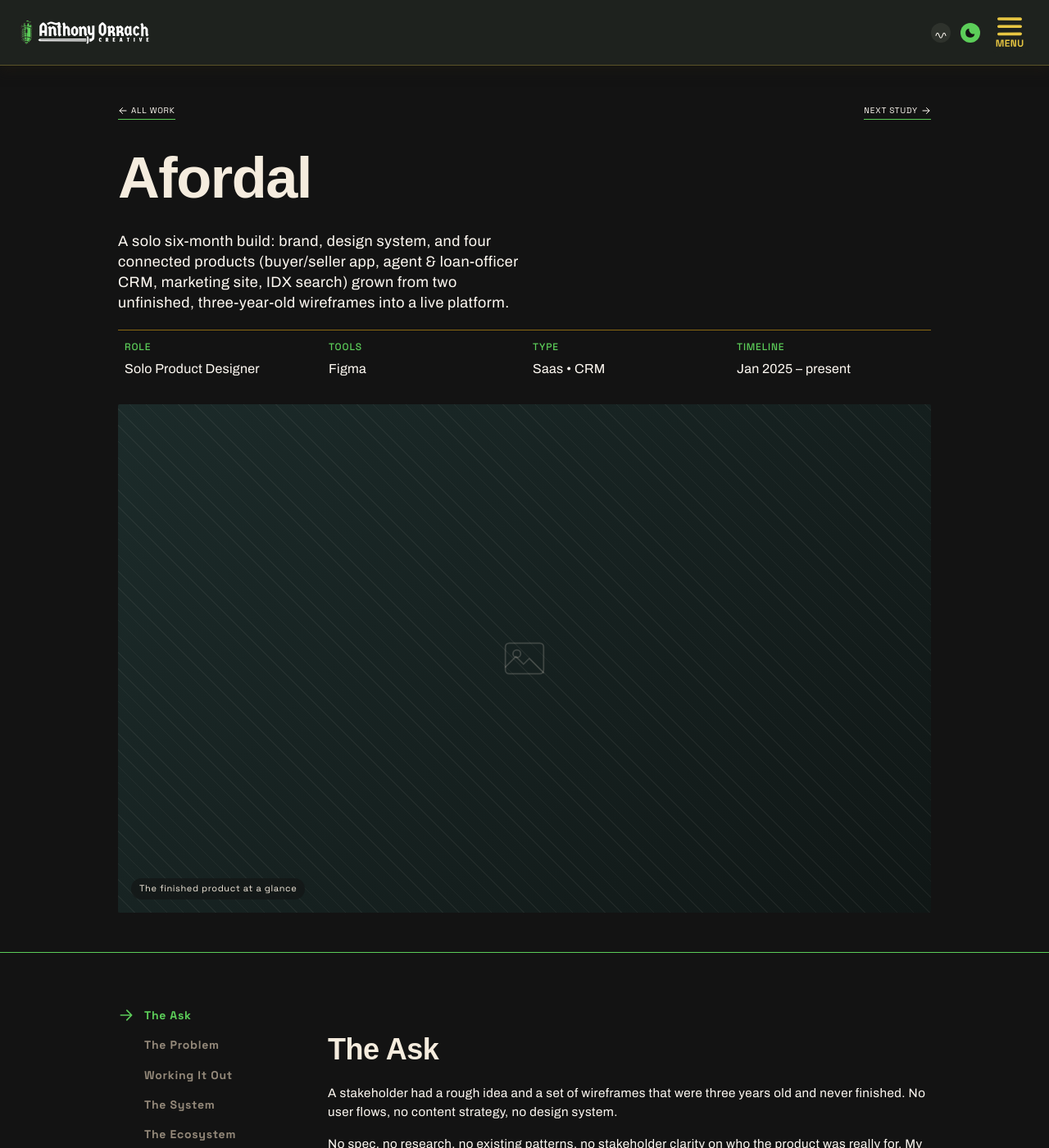
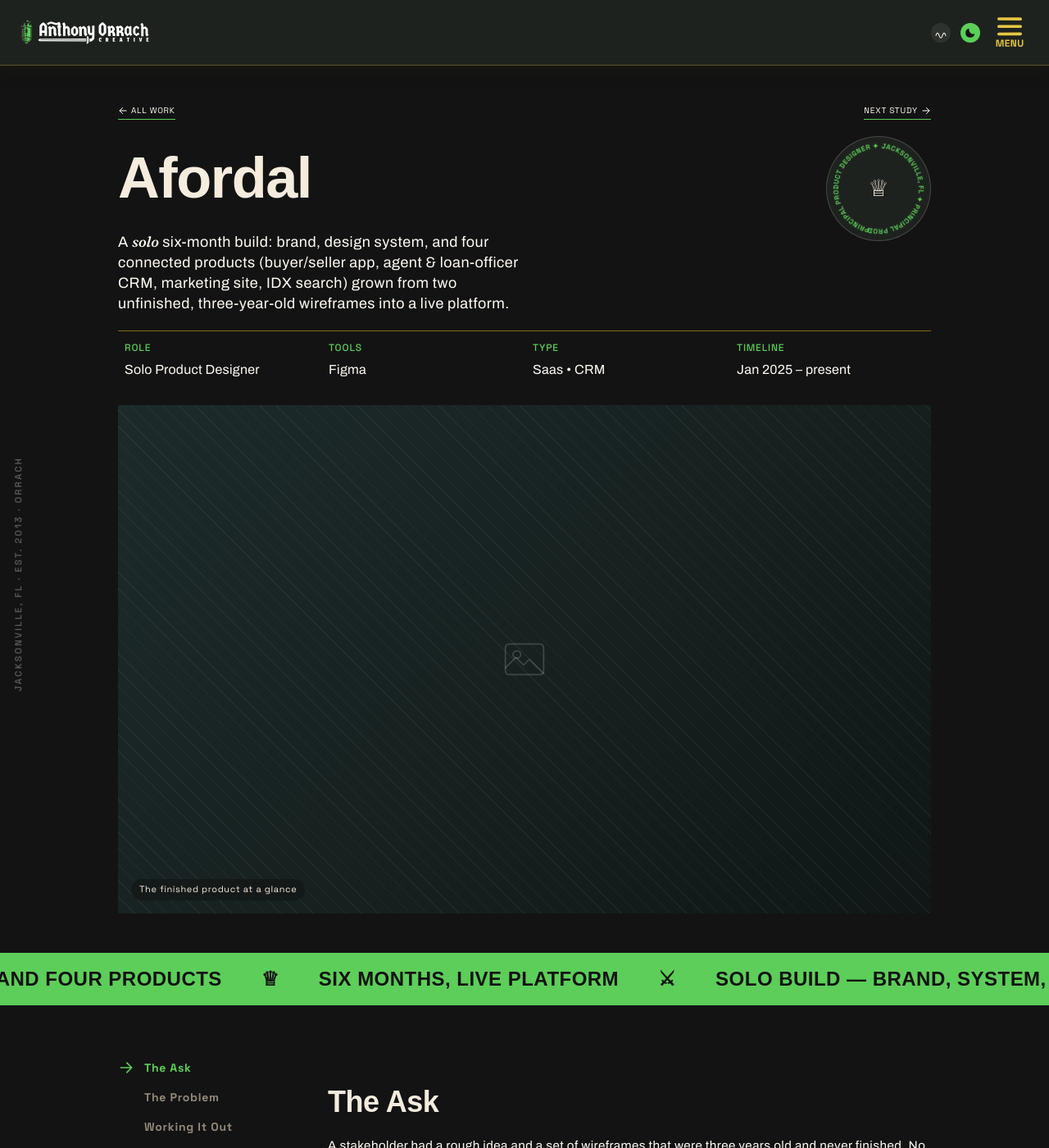
Before and after one commit to orrachcreative/orrachcreative.github.io, a Jekyll site: the page built from work/afordal.html, in a window 1280 px wide and 1400 px high. Shown: the whole window at 82% size. Built offline with Jekyll 4.4.1, drawn with Linux system fonts in a browser that asks for light colours; some web fonts are replaced.

Commit message:
Extend new visual direction to the three work case studies
Same components as Home/About, applied to the case-hero without
restructuring the case-study content below it: seal badge next to the
title (same toned-down easter egg), corner label, a Fraunces
accent-word on each case's standout fact (Afordal's "solo," HomeASAP's
"Thirteen years," High5's "1,600+ companies"), and a marquee band
between the hero and the sidebar/content pulling each case's own key
facts. The-ask/problem/decisions/system/ecosystem/outcome sections,
draft flags, and verify-list asides are untouched.

Co-Authored-By: Claude Sonnet 5 <noreply@anthropic.com>
Claude-Session: https://claude.ai/code/session_01MzSaLw8aaGzPaaBcGJvVrm

```diff
--- a/work/afordal.html
+++ b/work/afordal.html
@@ -5,14 +5,26 @@ nav: work
 permalink: /work/afordal/
 gallery: true
 ---
+<div class="proclamation" data-proclamation role="status" aria-live="polite">
+  <span>You found it. Real crest on the way — this seal's a placeholder for now.</span>
+  <button type="button" data-proclamation-close aria-label="Dismiss" style="position: static; background: none; border: none; color: inherit; font-size: 1.25rem; line-height: 1; cursor: pointer; flex: none;">&times;</button>
+</div>
+
+<p class="corner-label">Jacksonville, FL &middot; Est. 2013 &middot; Orrach</p>
+
 <section class="case-hero shell">
   <div class="case-hero__nav">
     <a href="{{ '/work/' | relative_url }}">{% include icon.html name="arrow-left" %} All work</a>
     <a href="{{ '/work/homeasap/' | relative_url }}">Next study {% include icon.html name="arrow-right" %}</a>
   </div>
-  <div class="case-hero__copy">
-    <h1 class="case-hero__title">Afordal</h1>
-    <p class="case-hero__desc">A solo six-month build: brand, design system, and four connected products (buyer/seller app, agent &amp; loan-officer CRM, marketing site, IDX search) grown from two unfinished, three-year-old wireframes into a live platform.</p>
+  <div style="display: flex; align-items: flex-start; justify-content: space-between; gap: 24px; flex-wrap: wrap;">
+    <div class="case-hero__copy">
+      <h1 class="case-hero__title">Afordal</h1>
+      <p class="case-hero__desc">A <span class="accent-word">solo</span> six-month build: brand, design system, and four connected products (buyer/seller app, agent &amp; loan-officer CRM, marketing site, IDX search) grown from two unfinished, three-year-old wireframes into a live platform.</p>
+    </div>
+    <button type="button" class="seal-badge" aria-label="There's something hidden here." title="Click a few times">
+      <span class="seal-badge__center">&#9813;</span>
+    </button>
   </div>
 
   <div class="case-meta">
@@ -38,6 +50,19 @@ gallery: true
     {% include media-placeholder.html label="The finished product at a glance" tall=true %}
   </div>
 </section>
+
+<div class="marquee-band" aria-hidden="true">
+  <div class="marquee-band__track">
+    <span class="marquee-band__item">Solo build &mdash; brand, system, and four products</span>
+    <span class="marquee-band__item">&#9813;</span>
+    <span class="marquee-band__item">Six months, live platform</span>
+    <span class="marquee-band__item">&#9876;</span>
+    <span class="marquee-band__item">Solo build &mdash; brand, system, and four products</span>
+    <span class="marquee-band__item">&#9813;</span>
+    <span class="marquee-band__item">Six months, live platform</span>
+    <span class="marquee-band__item">&#9876;</span>
+  </div>
+</div>
 
 <div class="case-shell shell">
   {% include case-sidebar.html %}
```
Also changed, not shown: work/high5.html (+28 -3 lines), work/homeasap.html (+28 -3 lines).
